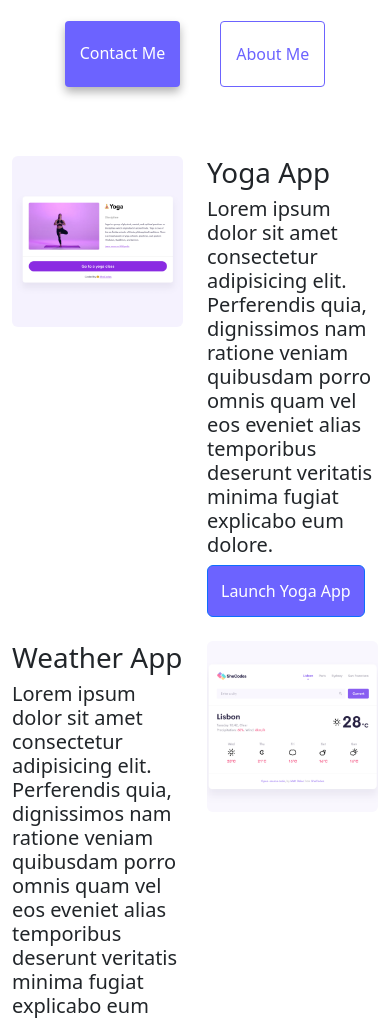
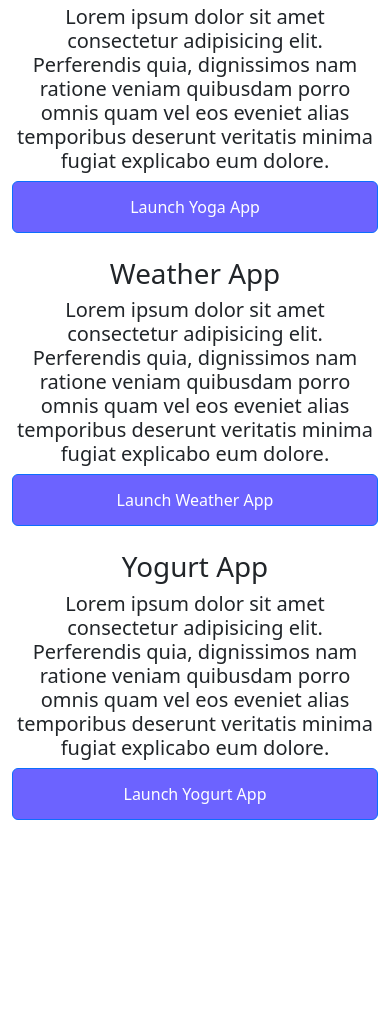
Before and after one commit to dilarainal/responsive-project-using-advanced-tools, a website: page index.html in a window 390 px wide. Shown: the part 471-1492 px from the top of the page. After the commit the page ends 1339 px from the top, so only its background shows below. Drawn offline with nearby package versions, Linux system fonts and the light colour scheme.

Commit message:
Added CSS media queries

```diff
--- a/index.html
+++ b/index.html
@@ -61,14 +61,14 @@
 
     <div class="container">
       <div class="row">
-        <div class="col">
+        <div class="pictures col">
           <img
             src="images/yoga.png"
             class="img-fluid rounded mt-4"
             alt="Yoga App"
           />
         </div>
-        <div class="col mt-4">
+        <div class="project-information col mt-4">
           <h4 class="fs-1">Yoga App</h4>
           <h6 class="fs-5">
             Lorem ipsum dolor sit amet consectetur adipisicing elit. Perferendis
@@ -88,7 +88,7 @@
       </div>
 
       <div class="row">
-        <div class="col mt-4">
+        <div class="project-information col mt-4">
           <h4 class="fs-1">Weather App</h4>
           <h6 class="fs-5">
             Lorem ipsum dolor sit amet consectetur adipisicing elit. Perferendis
@@ -105,7 +105,7 @@
             Launch Weather App
           </a>
         </div>
-        <div class="col">
+        <div class="pictures col">
           <img
             src="images/weather.png"
             class="img-fluid rounded mt-4"
@@ -115,14 +115,14 @@
       </div>
 
       <div class="row">
-        <div class="col mb-5">
+        <div class="pictures col mb-5">
           <img
             src="images/yogurt.png"
             class="img-fluid rounded mt-4"
             alt="Yogurt App"
           />
         </div>
-        <div class="col mt-4 mb-5">
+        <div class="project-information col mt-4 mb-5">
           <h4 class="fs-1">Yogurt App</h4>
           <h6 class="fs-5">
             Lorem ipsum dolor sit amet consectetur adipisicing elit. Perferendis
--- a/style.css
+++ b/style.css
@@ -103,3 +103,30 @@ p {
 .email-link:hover {
   text-decoration: underline;
 }
+
+@media (max-width: 420px) {
+  h1 {
+    font-size: 50px;
+  }
+
+  h2 {
+    font-size: 30px;
+  }
+
+  h4,
+  h6 {
+    text-align: center;
+  }
+
+  .pictures {
+    display: none;
+  }
+
+  .project-information {
+    text-align: center;
+  }
+
+  .app-link {
+    display: block;
+  }
+}
```
